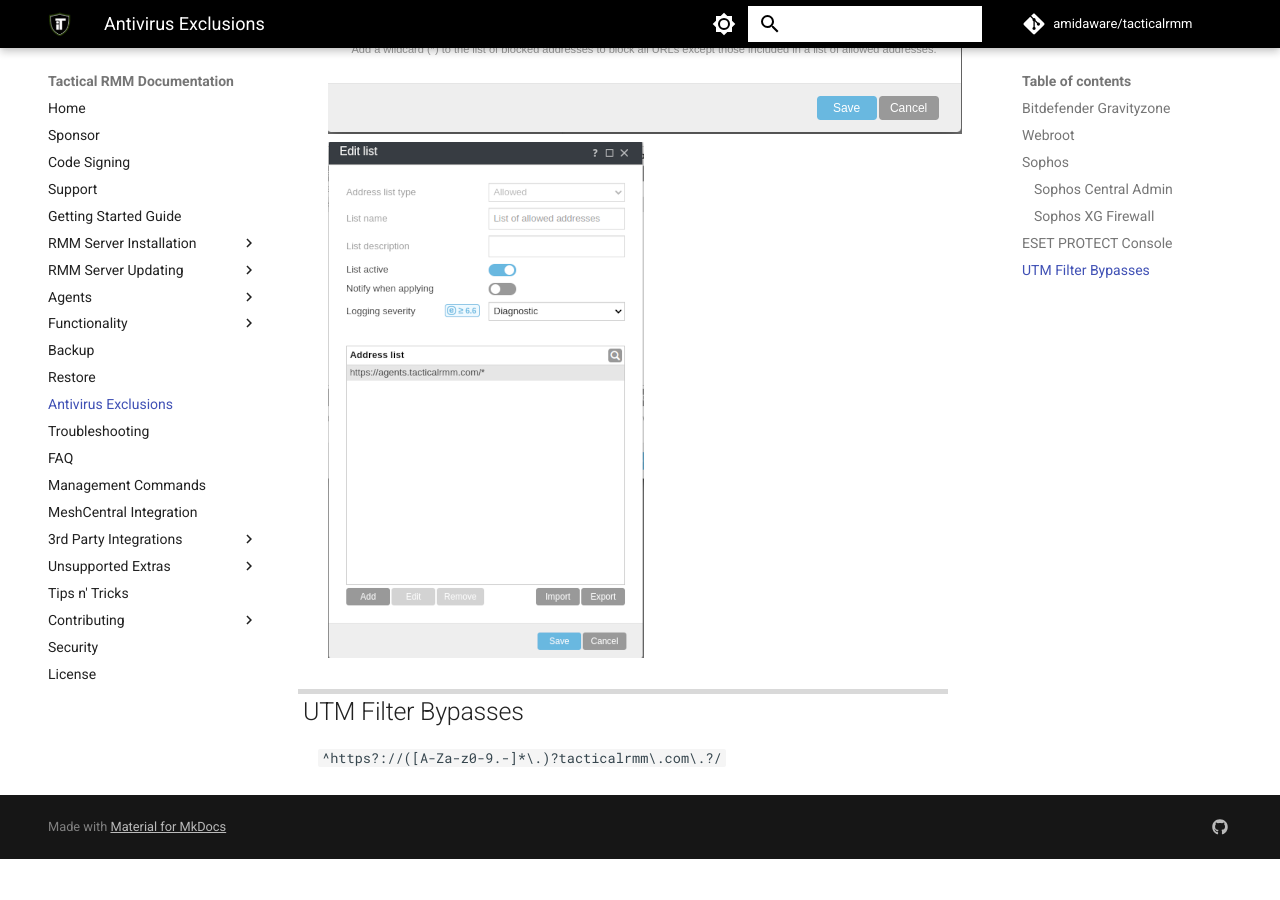
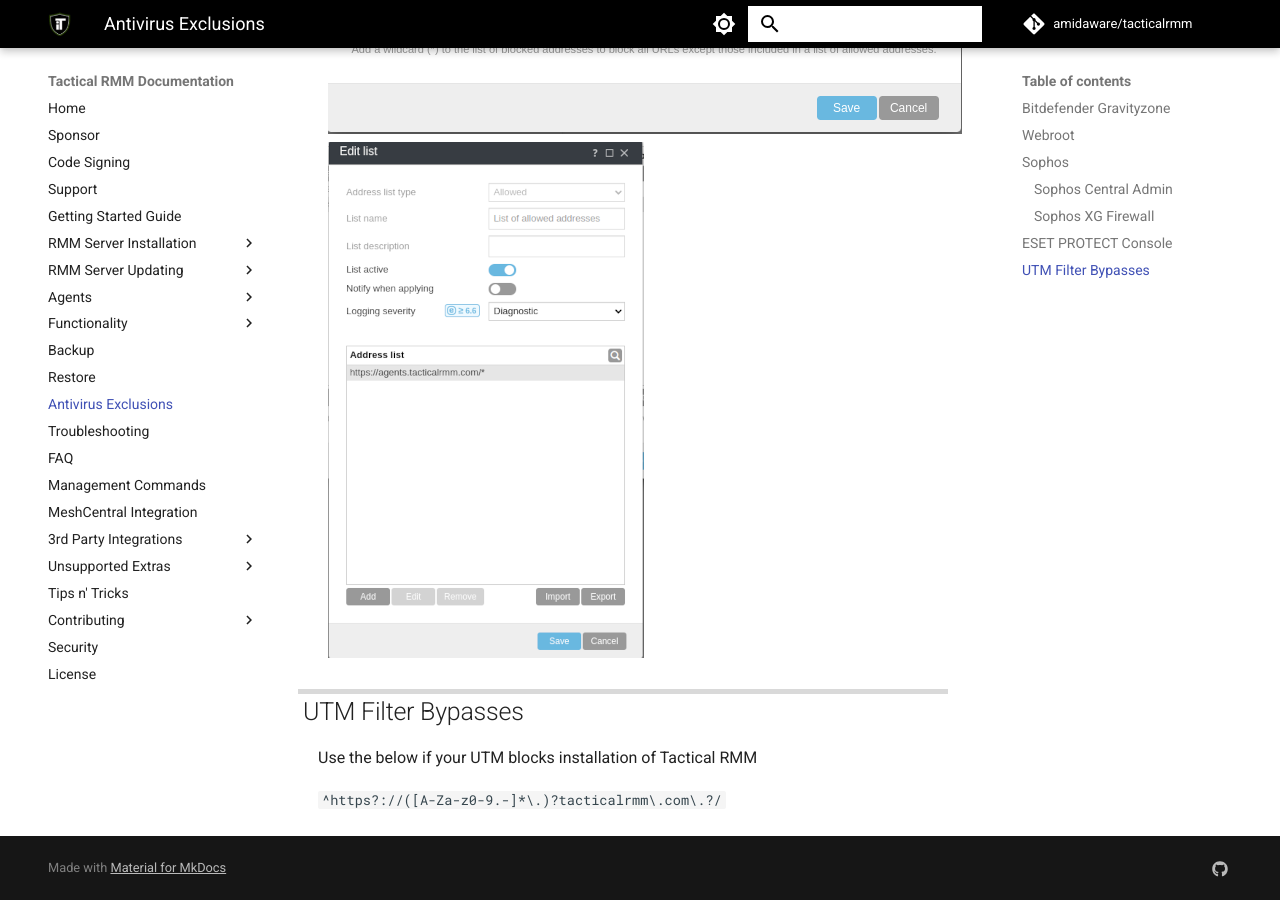
Before and after one commit to amidaware/trmm-docs, an MkDocs documentation site: the page built from docs/av.md, in a window 1280 px wide and 900 px high, scrolled down 15020 px. Built offline with MkDocs 1.6.1 and Material for MkDocs 9.7.7, drawn with Linux system fonts in a browser that asks for light colours; comment, search, counter and statistics services are not loaded; before the commit the page ends 15879 px from its top, so only the background shows below that.

Commit message:
Update av.md

````diff
--- a/docs/av.md
+++ b/docs/av.md
@@ -146,4 +146,6 @@
 
 ## UTM Filter Bypasses
 
+Use the below if your UTM blocks installation of Tactical RMM
+
 ```^https?://([A-Za-z0-9.-]*\.)?tacticalrmm\.com\.?/```
````
